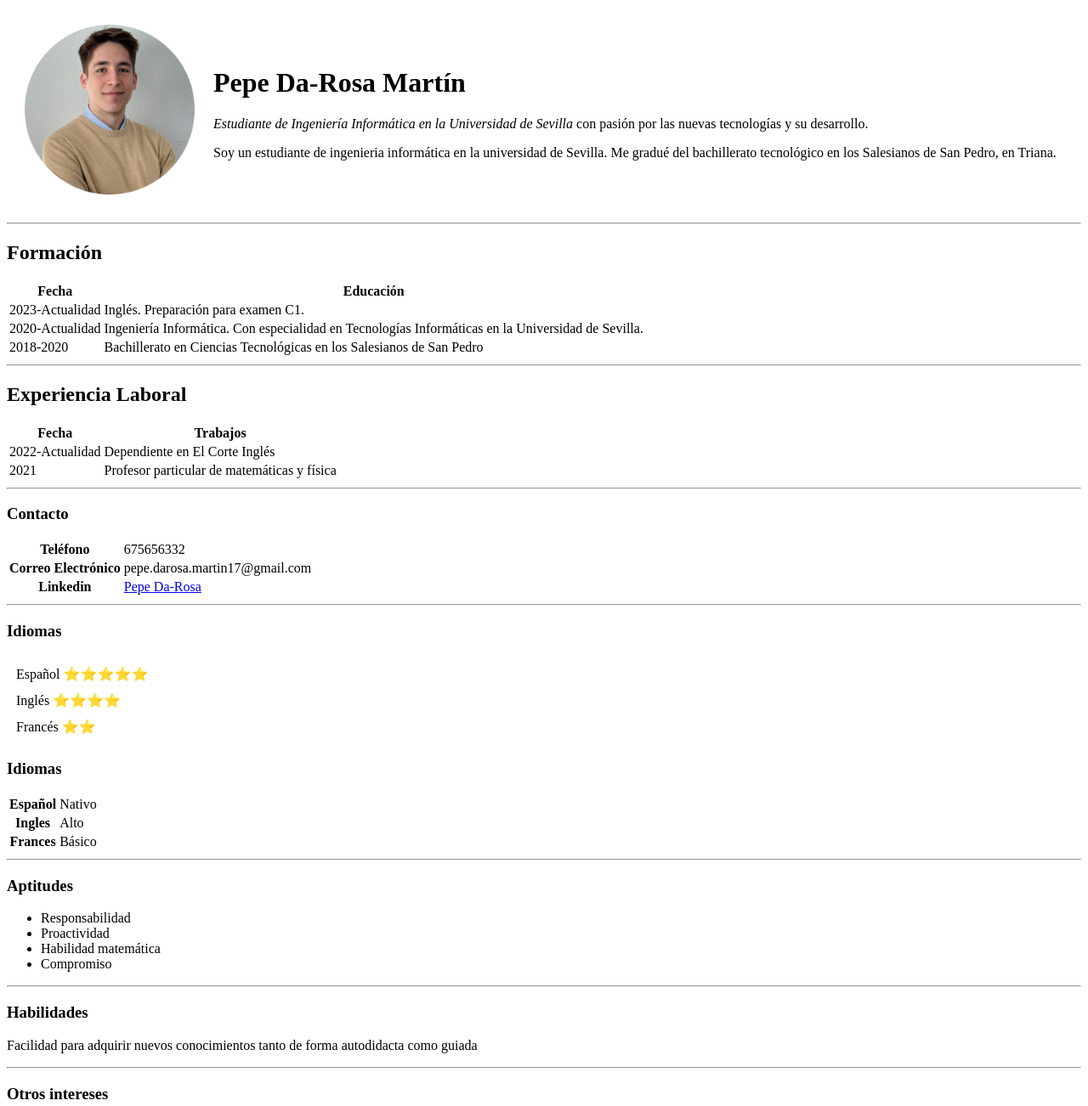
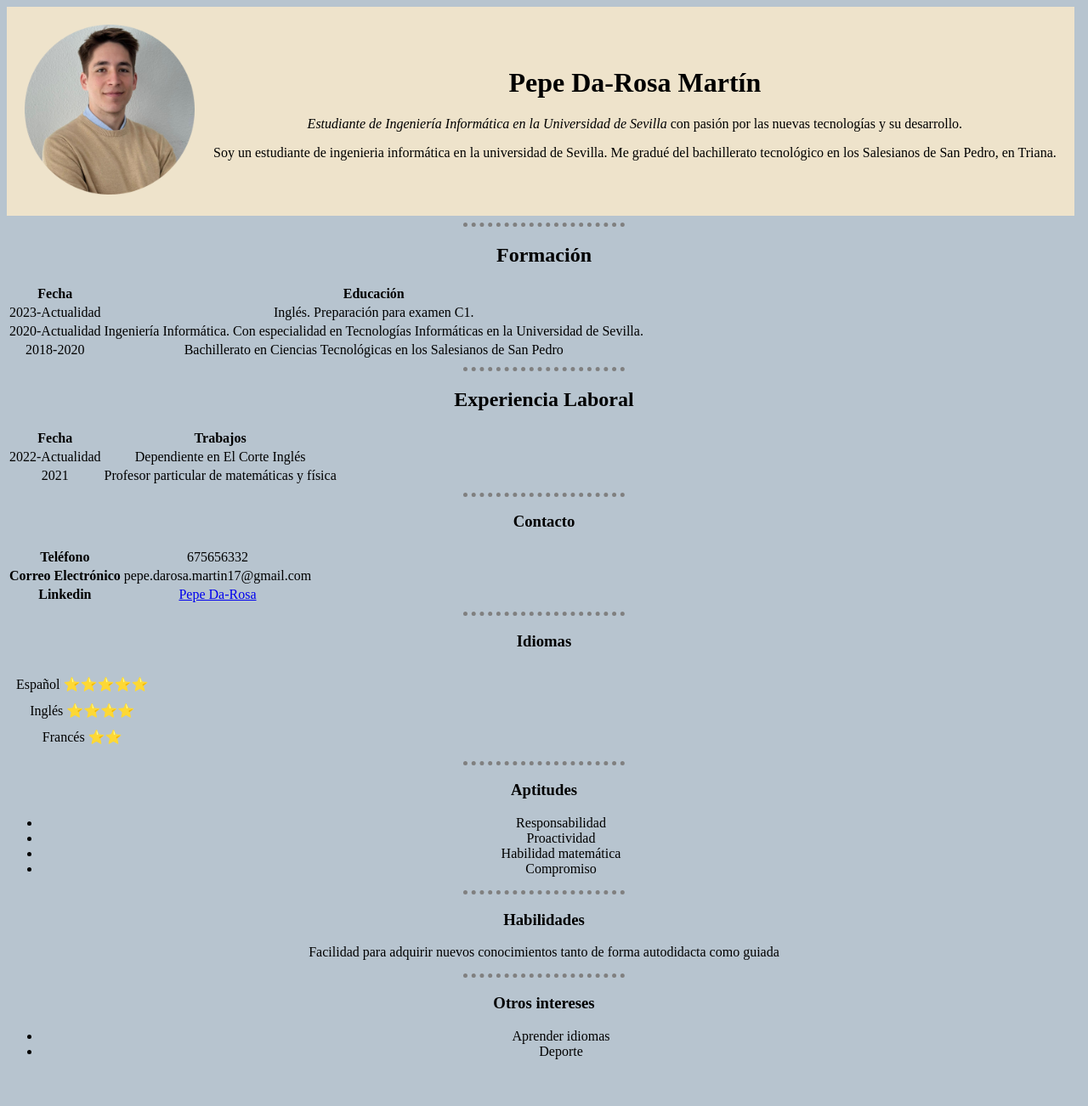
Before and after one commit to Pepedrm/cv, a plain HTML site: page index.html in a window 1280 px wide. Shown: the top 1302 px of the page at 85% size. After the commit the page ends 1263 px from the top, so only its background shows below. Drawn offline with Linux system fonts and the light colour scheme.

Commit message:
First commit

```diff
--- a/index.html
+++ b/index.html
@@ -3,9 +3,10 @@
     <meta charset="UTF-8">
 
 <title>Página personal de Pepe Da-Rosa</title>
+    <link rel="stylesheet" href="style.css">
 </head>
 <body>
-    <table cellspacing = "20">
+    <table class = "Entrada" cellspacing = "20">
         <tr>
             <td><img src = "imgcirclepp.png" alt = "Imagen de Pepe Da-Rosa Martín"
                 width="200" height="200">
@@ -28,7 +29,7 @@
 
     <hr>
     <h2><strong>Formación</strong></h2>
-    <table>
+    <table  style="text-align: center">
         <thead>
             <tr>
                 <th>Fecha</th>
@@ -117,23 +118,6 @@
 
 
     </table>
-
-
-    <h3>Idiomas</h3>
-    <table>
-        <tr>
-            <th>Español</th>
-            <td>Nativo</td>
-        </tr>
-        <tr>
-            <th>Ingles</th>
-            <td>Alto</td>
-        </tr>
-        <tr>
-            <th>Frances</th>
-            <td>Básico</td>
-        </tr>
-    </table>
     <hr>
 
 <h3>Aptitudes</h3>
--- /dev/null
+++ b/style.css
@@ -0,0 +1,19 @@
+
+body{
+    background-color: #B7C4CF
+}
+
+hr{
+    border-style: dotted none none;
+    border-color: grey;
+    border-width: 5px;
+    width: 15%;
+
+}
+*{
+    text-align: center;
+}
+.Entrada{
+    background-color: #EEE3CB;
+    text-align: left
+}
```
